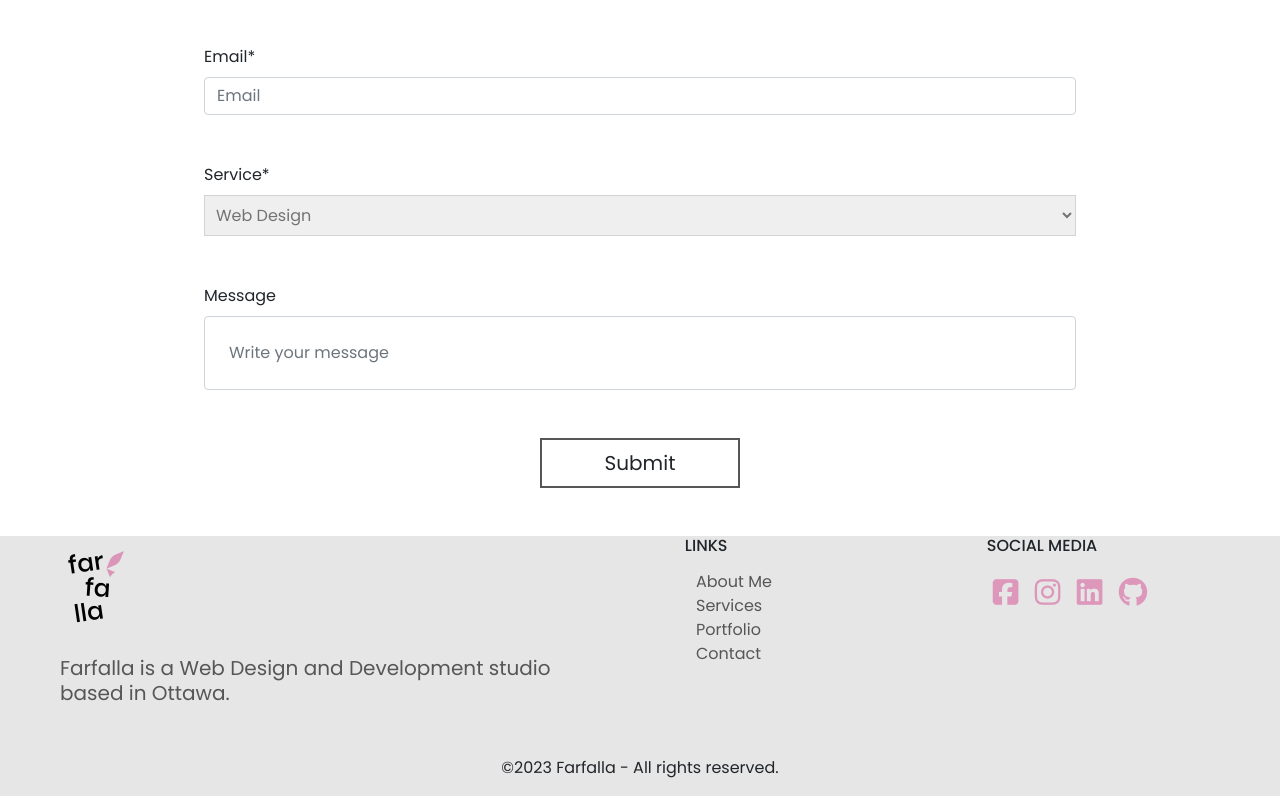
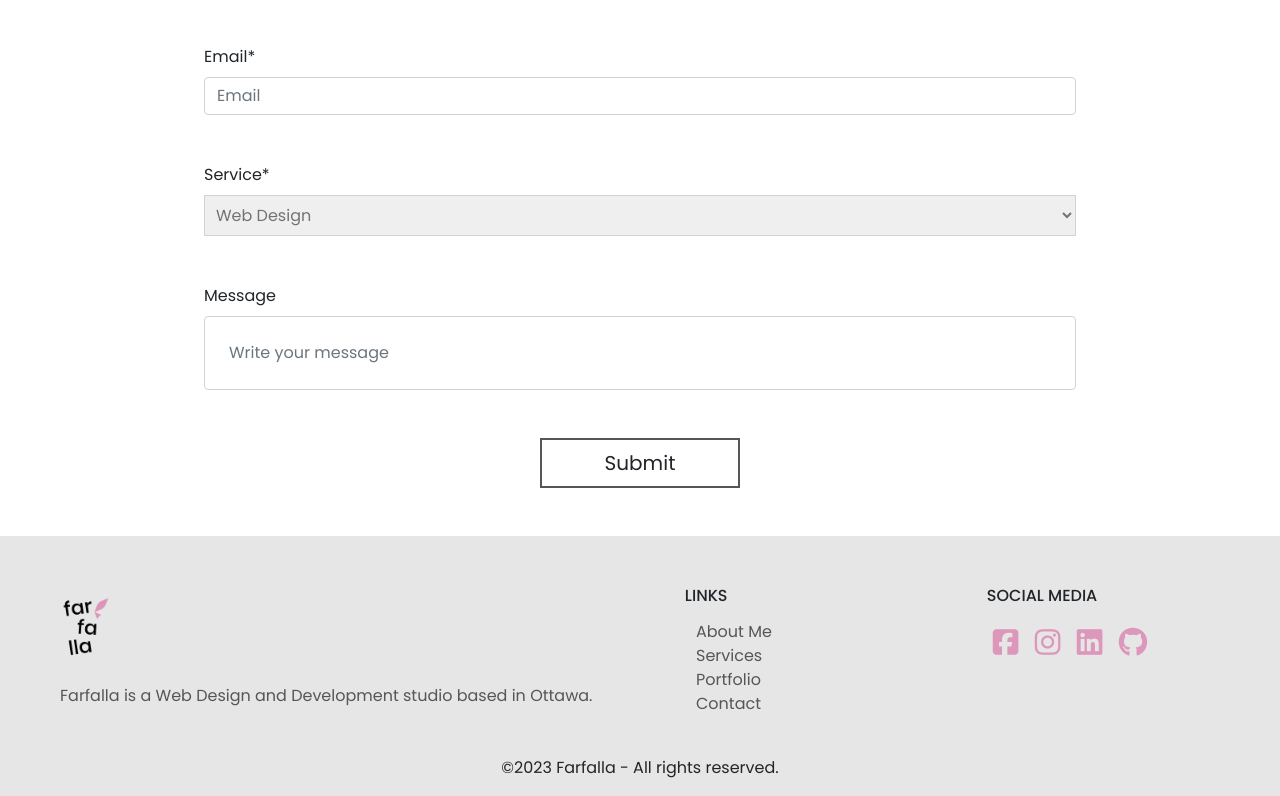
Before and after one commit to mcortez13/portfolio, a plain HTML site: page contact.html in a window 1280 px wide. Shown: the part 874-1670 px from the top of the page. Drawn offline with Linux system fonts and the light colour scheme.

Commit message:
Adds final changes contact page

```diff
--- a/contact.html
+++ b/contact.html
@@ -112,7 +112,7 @@
     <footer role="contentinfo" class="footer container-fluid text-start mt-5 row">
         <div class="footer-content1 col-lg">
             <img src="images/logo-footer.png" alt="farfalla studio logo" class="footer-logo">
-            <p class="container-fluid fs-5 lh-sm">Farfalla is a Web Design and Development studio based in Ottawa.</p>
+            <p class="container-fluid lh-sm">Farfalla is a Web Design and Development studio based in Ottawa.</p>
         </div>
 
         <div class="footer-column row col-lg">
--- a/css/contact.css
+++ b/css/contact.css
@@ -312,5 +312,39 @@ body {
     }
 
 
+    /*Styling footer*/
+
+    .footer {
+        margin: 0 auto;
+        padding-top:50px;
+        width: auto;
+        height: auto;
+        background-color: #E6E6E6;
+    }
+
+    .footer-logo {
+        height:80px;
+        width:80px;
+    }
+
+    .footer-content1 p {
+        color: #565656;
+        margin-bottom:50px;
+    }
+
+    .footer-content1 img {
+        margin-left: 10px;
+    }
+
+    .socialmedia {
+        margin-bottom:30px;
+    }
+
+    .socialmedia h4 {
+        margin: auto;
+        width:85%;
+        margin-bottom:15px;
+    }
+
 
 }
```
